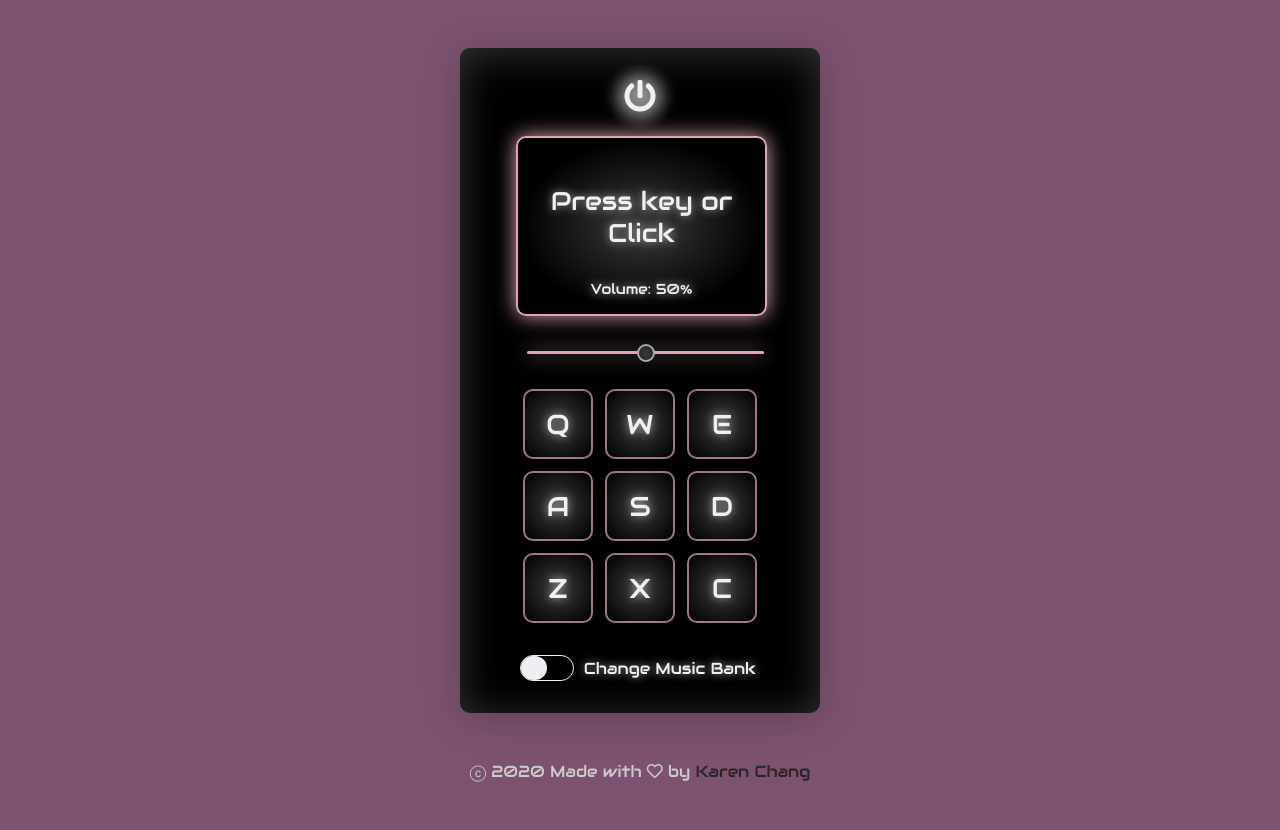
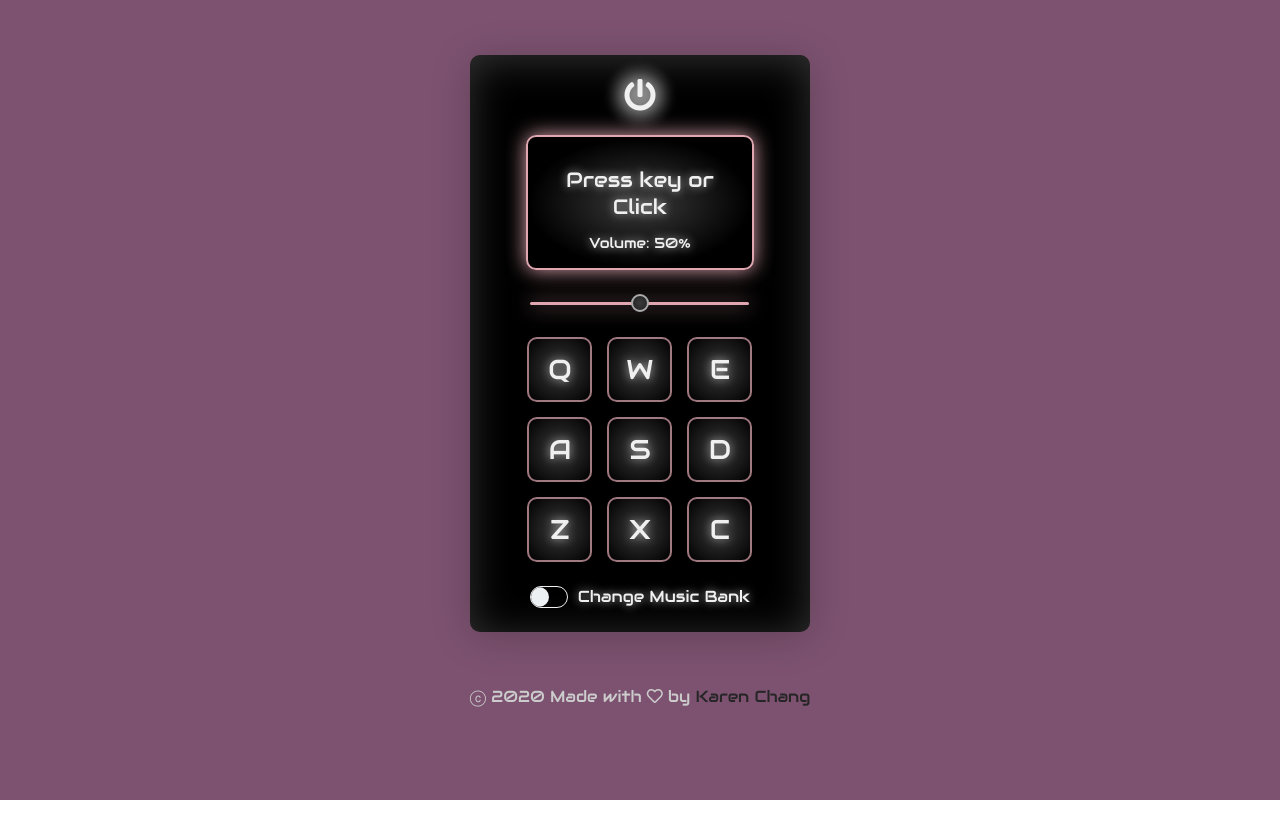
Before and after one commit to karen-developer/react-drum-machine, a React (Create React App) app: page / in a window 1280 px wide. After the commit the page ends 800 px from the top, so only its background shows below. Built offline with nearby package versions, Linux system fonts and the light colour scheme.

Commit message:
update css

```diff
--- a/src/App.css
+++ b/src/App.css
@@ -22,10 +22,10 @@ body {
 .App .dashboard-container {
   background: black;
   color: #E0A7B1;
-  width: 360px;
-  padding: 2rem;
+  width: 340px;
+  padding: 1.5rem;
   display: grid;
-  margin: 3rem auto;
+  margin: 2rem auto;
   border-radius: 10px;
   box-shadow: 0 5px 40px rgba(0, 0, 0, 0.2), 0 5px 40px rgba(255, 255, 255, 0.2) inset;
 }
@@ -41,7 +41,7 @@ body {
   display: grid;
   grid-template-columns: repeat(3, 1fr);
   grid-template-rows: repeat(3, 1fr);
-  grid-gap: 12px;
+  grid-gap: 15px;
 }
 .App .dashboard-container .drum-container .drumbtn-container .drum-pad.btn {
   color: rgba(224, 167, 177, 0);
@@ -50,8 +50,8 @@ body {
   text-shadow: rgba(224, 167, 177, 0);
   border-radius: 10px;
   font-size: 1.7rem;
-  width: 70px;
-  height: 70px;
+  width: 65px;
+  height: 65px;
   background: radial-gradient(#3a3a3a, black);
   transition: all 0.1s linear;
   display: flex;
@@ -73,15 +73,15 @@ body {
   margin: auto;
 }
 .App .dashboard-container .control-container .screen-wrapper {
-  height: 180px;
+  height: 135px;
   display: flex;
   flex-direction: column;
   padding: 1rem;
-  font-size: 1.6rem;
+  font-size: 1.3rem;
   border: 2px solid #E0A7B1;
   border-radius: 10px;
   background: radial-gradient(ellipse at center, #3a3a3a 0%, #000000 70%);
-  margin: 0 1.3rem 0 1.5rem;
+  margin: 0 2rem;
 }
 .App .dashboard-container .control-container .screen-wrapper .screen,
 .App .dashboard-container .control-container .screen-wrapper .volume {
@@ -96,16 +96,16 @@ body {
   margin-top: auto;
 }
 .App .dashboard-container .control-container .volume-slider {
-  width: 80%;
+  width: 75%;
   border-radius: 10px;
   appearance: none;
   height: 3px;
   background: #E0A7B1;
   outline: none;
-  margin: 2.2rem;
+  margin: 2rem;
 }
 .App .dashboard-container .control-container .volume-slider::-webkit-slider-thumb {
-  width: 80%;
+  width: 75%;
   appearance: none;
   height: 18px;
   width: 18px;
@@ -117,7 +117,7 @@ body {
 .App .dashboard-container .control-container .bank-wrapper {
   justify-self: flex-end;
   display: flex;
-  margin: 2rem 1rem 0;
+  margin: 1.5rem 1rem 0;
 }
 .App .dashboard-container .control-container .bank-wrapper .toggle-text {
   display: inline-flex;
@@ -130,8 +130,8 @@ body {
 .App .dashboard-container .control-container .bank-wrapper .toggle-bank {
   isolation: isolate;
   position: relative;
-  height: 26px;
-  width: 54px;
+  height: 22px;
+  width: 38px;
   border-radius: 15px;
   overflow: hidden;
   border: 1px groove #f0f0f0;
@@ -155,6 +155,22 @@ body {
   transform: translate3d(25%, 0, 0);
 }
 
+#power {
+  display: none;
+}
+
+.fa-power-off {
+  padding: 0;
+  text-shadow: 2px 2px 20px #aaa, -2px -2px 20px #aaa, -2px 2px 20px #aaa, 2px -2px 20px #aaa;
+  font-size: 32px;
+  margin-bottom: 1.5rem;
+}
+
+#power:checked + .powerLabel .fa-power-off {
+  color: rgba(224, 167, 177, 0.5);
+  text-shadow: none;
+}
+
 .footer {
   color: #ccc;
   align-self: start;
@@ -170,22 +186,6 @@ body {
 .footer .karen:hover {
   color: #ccc;
   text-decoration: none;
-}
-
-#power {
-  display: none;
-}
-
-.fa-power-off {
-  padding: 0;
-  text-shadow: 2px 2px 20px #aaa, -2px -2px 20px #aaa, -2px 2px 20px #aaa, 2px -2px 20px #aaa;
-  font-size: 32px;
-  margin-bottom: 1.5rem;
-}
-
-#power:checked + .powerLabel .fa-power-off {
-  color: rgba(224, 167, 177, 0.5);
-  text-shadow: none;
 }
 
 @keyframes loadAnimation {
--- a/src/App.scss
+++ b/src/App.scss
@@ -30,10 +30,10 @@ body {
   .dashboard-container {
     background: black;
     color: $light-color;
-    width: 360px;
-    padding: 2rem;
+    width: 340px;
+    padding: 1.5rem;
     display: grid;
-    margin: 3rem auto;
+    margin: 2rem auto;
     border-radius: 10px;
     box-shadow: 0 5px 40px rgba(0, 0, 0, 0.2),
       0 5px 40px rgba(255, 255, 255, 0.2) inset;
@@ -50,7 +50,7 @@ body {
         display: grid;
         grid-template-columns: repeat(3, 1fr);
         grid-template-rows: repeat(3, 1fr);
-        grid-gap: 12px;
+        grid-gap: 15px;
 
         .drum-pad {
           &.btn {
@@ -60,8 +60,8 @@ body {
             text-shadow: rgba($light-color, 0);
             border-radius: 10px;
             font-size: 1.7rem;
-            width: 70px;
-            height: 70px;
+            width: 65px;
+            height: 65px;
             background: $pad-color;
             transition: all 0.1s linear;
             display: flex;
@@ -86,15 +86,15 @@ body {
       margin: auto;
 
       .screen-wrapper {
-        height: 180px;
+        height: 135px;
         display: flex;
         flex-direction: column;
         padding: 1rem;
-        font-size: 1.6rem;
+        font-size: 1.3rem;
         border: 2px solid $light-color;
         border-radius: 10px;
         background: $bg-light;
-        margin: 0 1.3rem 0 1.5rem;
+        margin: 0 2rem;
 
         .screen,
         .volume {
@@ -112,17 +112,17 @@ body {
       }
 
       .volume-slider {
-        width: 80%;
+        width: 75%;
         border-radius: 10px;
         appearance: none;
         height: 3px;
         background: #E0A7B1;
         outline: none;
-        margin: 2.2rem;
+        margin: 2rem;
       }
 
       .volume-slider::-webkit-slider-thumb {
-        width: 80%;
+        width: 75%;
         appearance: none;
         height: 18px;
         width: 18px;
@@ -135,7 +135,7 @@ body {
       .bank-wrapper {
         justify-self: flex-end;
         display: flex;
-        margin: 2rem 1rem 0;
+        margin: 1.5rem 1rem 0;
 
         .toggle-text {
           display: inline-flex;
@@ -149,8 +149,8 @@ body {
         .toggle-bank {
           isolation: isolate;
           position: relative;
-          height: 26px;
-          width: 54px;
+          height: 22px;
+          width: 38px;
           border-radius: 15px;
           overflow: hidden;
           border: 1px groove #f0f0f0;
@@ -182,6 +182,22 @@ body {
   }
 }
 
+#power {
+  display: none;
+}
+
+.fa-power-off {
+  padding: 0;
+  text-shadow: $icon-light;
+  font-size: 32px;
+  margin-bottom: 1.5rem;
+}
+
+#power:checked + .powerLabel .fa-power-off {
+  color: rgba($light-color, 0.5);
+  text-shadow: none;
+}
+
 .footer {
   color: #ccc;
   align-self: start;
@@ -200,22 +216,6 @@ body {
       color: #ccc;
       text-decoration: none;
     }
-}
-
-#power {
-  display: none;
-}
-
-.fa-power-off {
-  padding: 0;
-  text-shadow: $icon-light;
-  font-size: 32px;
-  margin-bottom: 1.5rem;
-}
-
-#power:checked + .powerLabel .fa-power-off {
-  color: rgba($light-color, 0.5);
-  text-shadow: none;
 }
 
 @keyframes loadAnimation{
```
Also changed, not shown: 1 other file (tests, documents, lock files or other folders).
